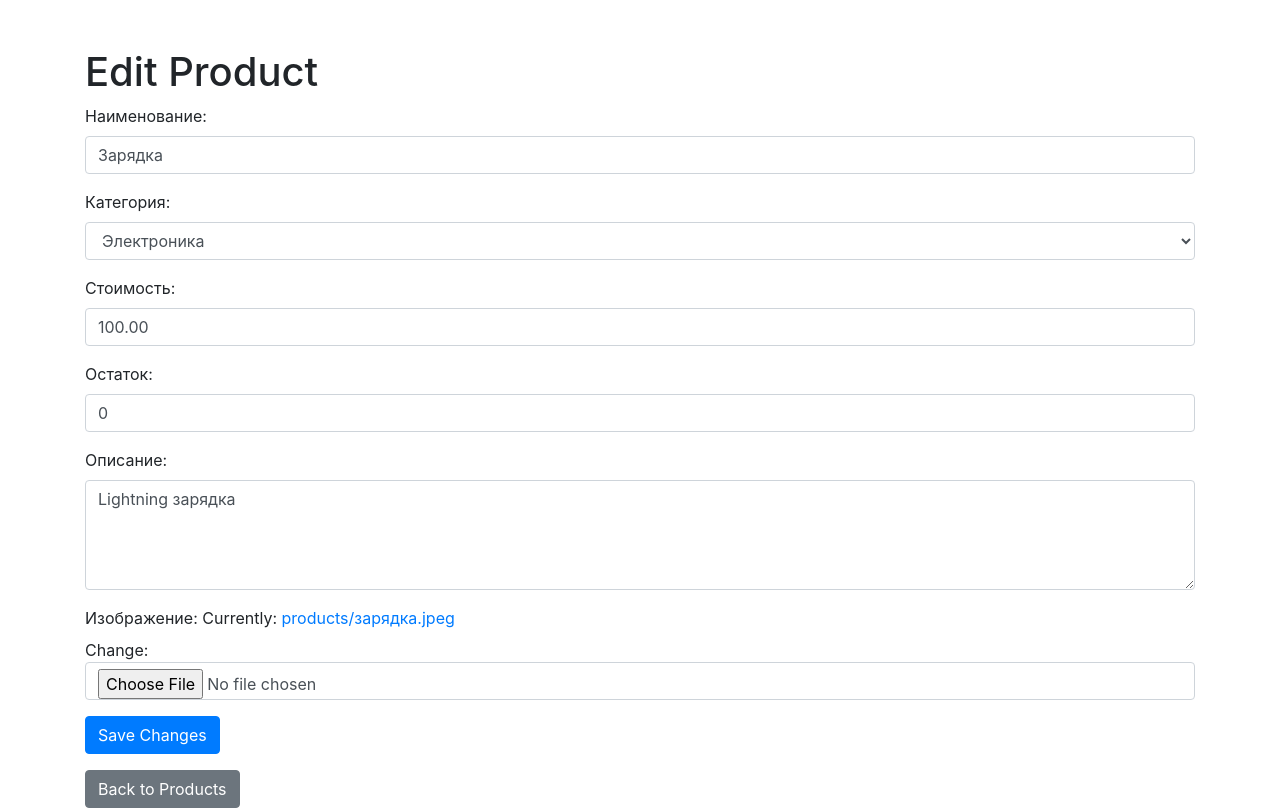
After one commit to WesleySnipesssss/homework_56_dosaliev_samat, a Django app: page /products/3/edit/ in a window 1280 px wide. The commit adds this page. Run offline with Django 5.2, Linux system fonts and the light colour scheme; data comes from the database, SQL or seed files in the repository; both versions use the stored data as it was after the commit; some libraries are stand-ins or nearby versions.

Commit message:
Выполены все задания которые нужно было выполнить

```diff
--- a/store/admin.py
+++ b/store/admin.py
@@ -8,6 +8,6 @@ class CategoryAdmin(admin.ModelAdmin):
 
 @admin.register(Product)
 class ProductAdmin(admin.ModelAdmin):
-    list_display = ('title', 'category', 'price', 'created_at')
+    list_display = ('title', 'category', 'price', 'stock', 'created_at')
     search_fields = ('title', 'category__name')
-    list_filter = ('category', 'created_at')
+    list_filter = ('category', 'created_at', 'stock')
--- a/store/forms.py
+++ b/store/forms.py
@@ -10,7 +10,7 @@ class CategoryForm(forms.ModelForm):
 class ProductForm(forms.ModelForm):
     class Meta:
         model = Product
-        fields = ['title', 'category', 'price', 'description', 'image']
+        fields = ['title', 'category', 'price', 'stock', 'description', 'image']
         widgets = {
             'title': forms.TextInput(attrs={
                 'class': 'form-control',
@@ -31,4 +31,19 @@ class ProductForm(forms.ModelForm):
             'image': forms.ClearableFileInput(attrs={
                 'class': 'form-control',
             }),
+            'stock': forms.NumberInput(attrs={
+                'class': 'form-control',
+                'min': '0',
+                'placeholder': 'Enter product stock',
+            }),
         }
+
+class ProductSearchForm(forms.Form):
+    query = forms.CharField(
+        max_length=255,
+        required=False,
+        widget=forms.TextInput(attrs={
+            'class': 'form-control',
+            'placeholder': 'Search products...',
+        })
+    )
--- a/store/models.py
+++ b/store/models.py
@@ -1,4 +1,5 @@
 from django.db import models
+from django.core.validators import MinValueValidator
 
 class Category(models.Model):
     name = models.CharField(max_length=255, unique=True, verbose_name="Наименование")
@@ -15,5 +16,17 @@ class Product(models.Model):
     price = models.DecimalField(max_digits=10, decimal_places=2, verbose_name="Стоимость")
     image = models.ImageField(upload_to='products/', verbose_name="Изображение")
 
+    price = models.DecimalField(
+        max_digits=10,
+        decimal_places=2,
+        verbose_name="Стоимость",
+        validators=[MinValueValidator(0.01)]
+    )
+    stock = models.IntegerField(
+        default=0,
+        verbose_name="Остаток",
+        validators=[MinValueValidator(0)]
+    )
+
     def __str__(self):
-        return self.name
+        return self.title
--- /dev/null
+++ b/store/templates/store/product_edit.html
@@ -0,0 +1,20 @@
+<!DOCTYPE html>
+<html lang="en">
+<head>
+    <meta charset="UTF-8">
+    <meta name="viewport" content="width=device-width, initial-scale=1.0">
+    <title>Edit Product</title>
+    <link rel="stylesheet" href="https://maxcdn.bootstrapcdn.com/bootstrap/4.5.2/css/bootstrap.min.css">
+</head>
+<body>
+    <div class="container mt-5">
+        <h1>Edit Product</h1>
+        <form method="post" enctype="multipart/form-data">
+            {% csrf_token %}
+            {{ form.as_p }}
+            <button type="submit" class="btn btn-primary">Save Changes</button>
+        </form>
+        <a href="{% url 'products_view' %}" class="btn btn-secondary mt-3">Back to Products</a>
+    </div>
+</body>
+</html>
--- a/store/urls.py
+++ b/store/urls.py
@@ -5,6 +5,8 @@ urlpatterns = [
     path('', views.products_view, name='products_view'),
     path('products/', views.product_list_view, name='product_list'),
     path('products/<int:id>/', views.product_view, name='product_view'),
+    path('products/<int:id>/edit/', views.product_edit_view, name='product_edit_view'),
+    path('products/<int:id>/delete/', views.product_delete_view, name='product_delete_view'),
     path('categories/add/', views.category_add_view, name='category_add_view'),
     path('products/add/', views.product_add_view, name='product_add_view'),
 ]
--- a/store/views.py
+++ b/store/views.py
@@ -1,10 +1,15 @@
 from django.shortcuts import render, get_object_or_404, redirect
 from .models import Product, Category
-from .forms import ProductForm, CategoryForm
+from .forms import ProductForm, CategoryForm, ProductSearchForm
 
 def products_view(request):
-    products = Product.objects.all()
-    return render(request, 'store/products.html', {'products': products})
+    form = ProductSearchForm(request.GET or None)
+    products = Product.objects.filter(stock__gte=1).order_by('category__name', 'title')
+
+    if form.is_valid() and form.cleaned_data['query']:
+        products = products.filter(title__icontains=form.cleaned_data['query'])
+
+    return render(request, 'store/products.html', {'products': products, 'form': form})
 
 
 def product_view(request, id):
@@ -27,7 +32,9 @@ def product_add_view(request):
     if request.method == 'POST':
         form = ProductForm(request.POST, request.FILES)
         if form.is_valid():
-            product = form.save()
+            product = form.save(commit=False)
+            if not product.id:
+                product.save()
             return redirect('product_view', id=product.id)
     else:
         form = ProductForm()
@@ -36,3 +43,22 @@ def product_add_view(request):
 def product_list_view(request):
     products = Product.objects.all()
     return render(request, 'store/products.html', {'products': products})
+
+def product_edit_view(request, id):
+    product = get_object_or_404(Product, id=id)
+    if request.method == 'POST':
+        form = ProductForm(request.POST, request.FILES, instance=product)
+        if form.is_valid():
+            form.save()
+            return redirect('product_view', id=product.id)
+    else:
+        form = ProductForm(instance=product)
+    return render(request, 'store/product_edit.html', {'form': form, 'product': product})
+
+
+def product_delete_view(request, id):
+    product = get_object_or_404(Product, id=id)
+    if request.method == 'POST':
+        product.delete()
+        return redirect('products_view')
+    return render(request, 'store/product_confirm_delete.html', {'product': product})
```
Also changed, not shown: store/templates/store/product_confirm_delete.html (added, +20 -0 lines), store/templates/store/products.html (+15 -5 lines), db.sqlite3, media/products/груша.webp (added), media/products/картошка_4mAdMko.webp (added), media/products/яблоко.webp (added), store/migrations/0003_product_stock_alter_product_price.py (added).
